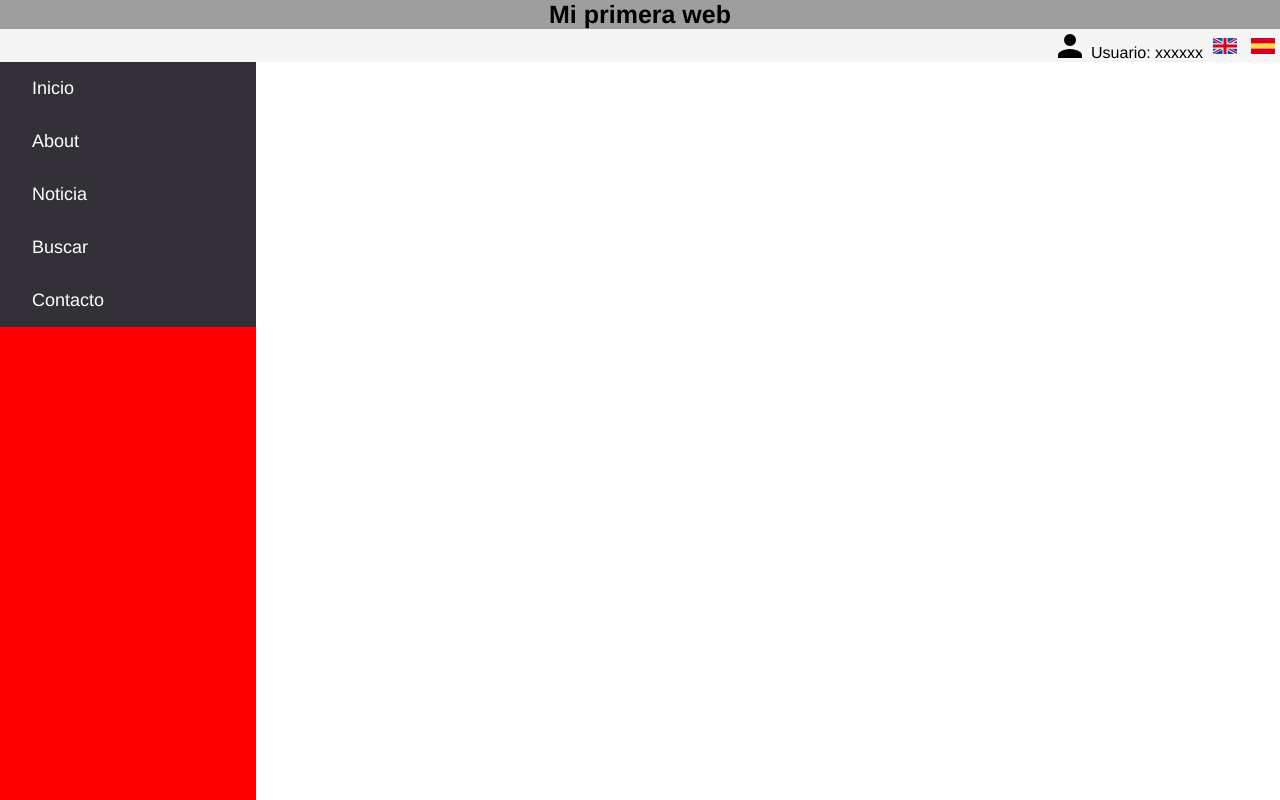
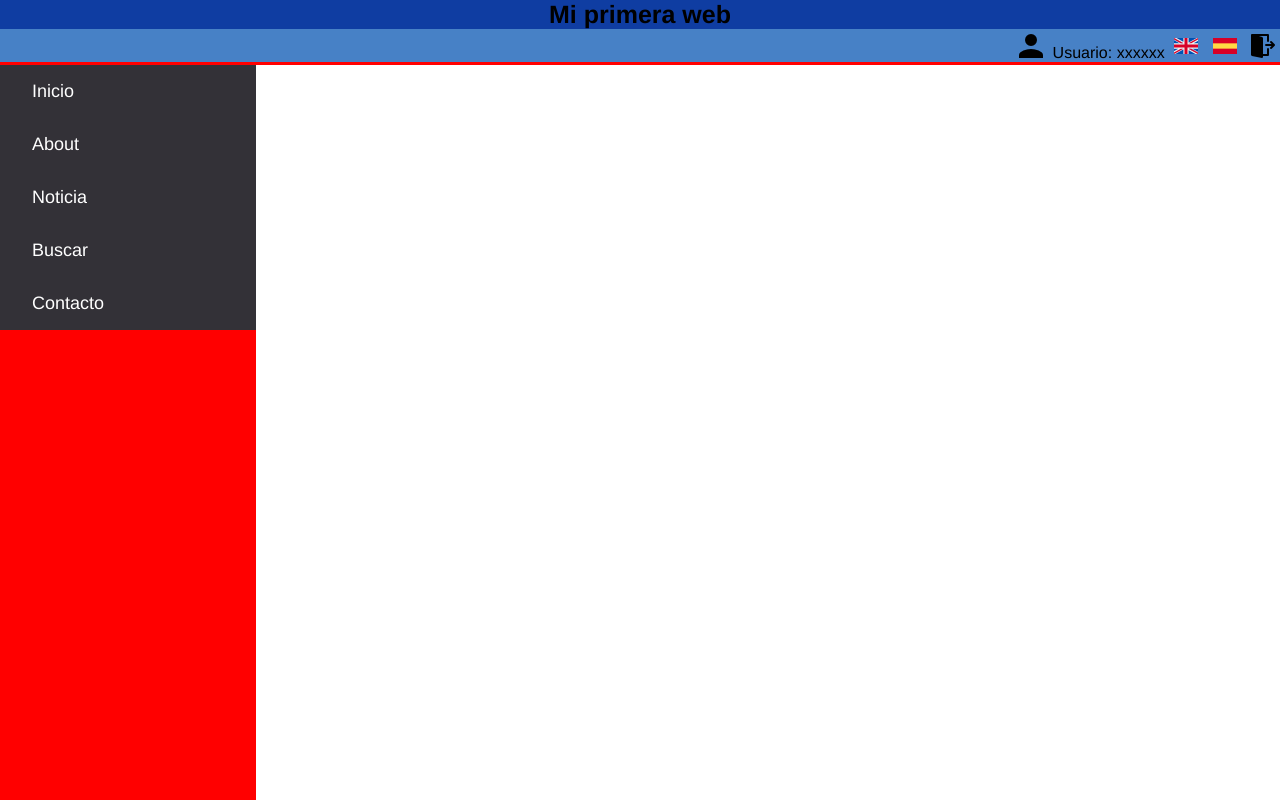
Before and after one commit to oscarpon/Primera_entrega, a plain HTML site: page index.html in a window 1280 px wide. Shown: the top 800 px of the page. Drawn offline with Linux system fonts and the light colour scheme.

Commit message:
bar terminada con borde

```diff
--- a/index.html
+++ b/index.html
@@ -22,6 +22,9 @@
     <a href="#spain">
       <img src="img/spain.png" alt="spanish" height="24px" width="24px">
     </a>
+    <a href="#logout">
+      <img src="img/logout.png" alt="logout" height="24px" width="24px">
+    </a>
   </div>
 </div>
 <nav id="menu">
--- a/styles.css
+++ b/styles.css
@@ -3,16 +3,19 @@ body{
 }
 #cabecera{
   text-align: center;
-  background-color: #9E9E9E;
+  background-color: #0f3da2;
   margin: 0;
   font-size: 100%;
-  display: block
+  display: block;
+  border-bottom-style: solid;
+  border-bottom-color: red;
+
 
 }
 
 .bar{
   text-align: right;
-  background-color: #F5F5F5;
+  background-color: #4781c6;
   width: 100%;
   padding-top: 5px;
 
```
Also changed, not shown: img/logout.png (added).
